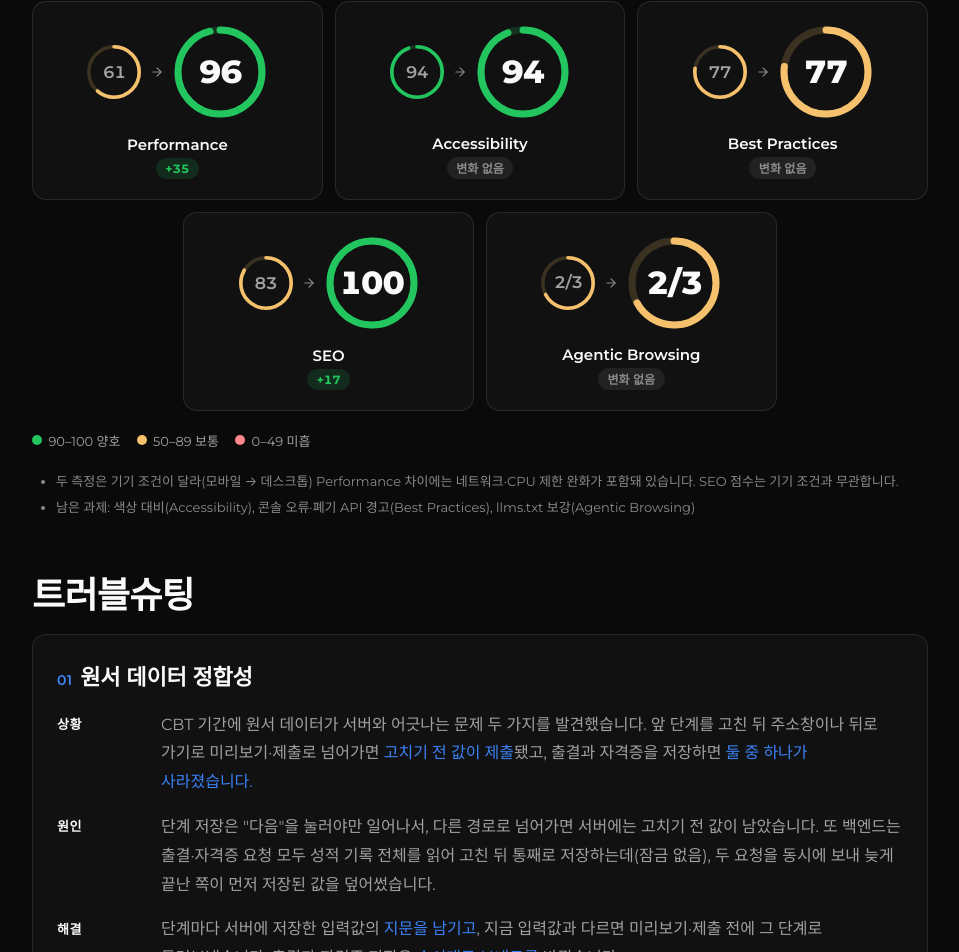
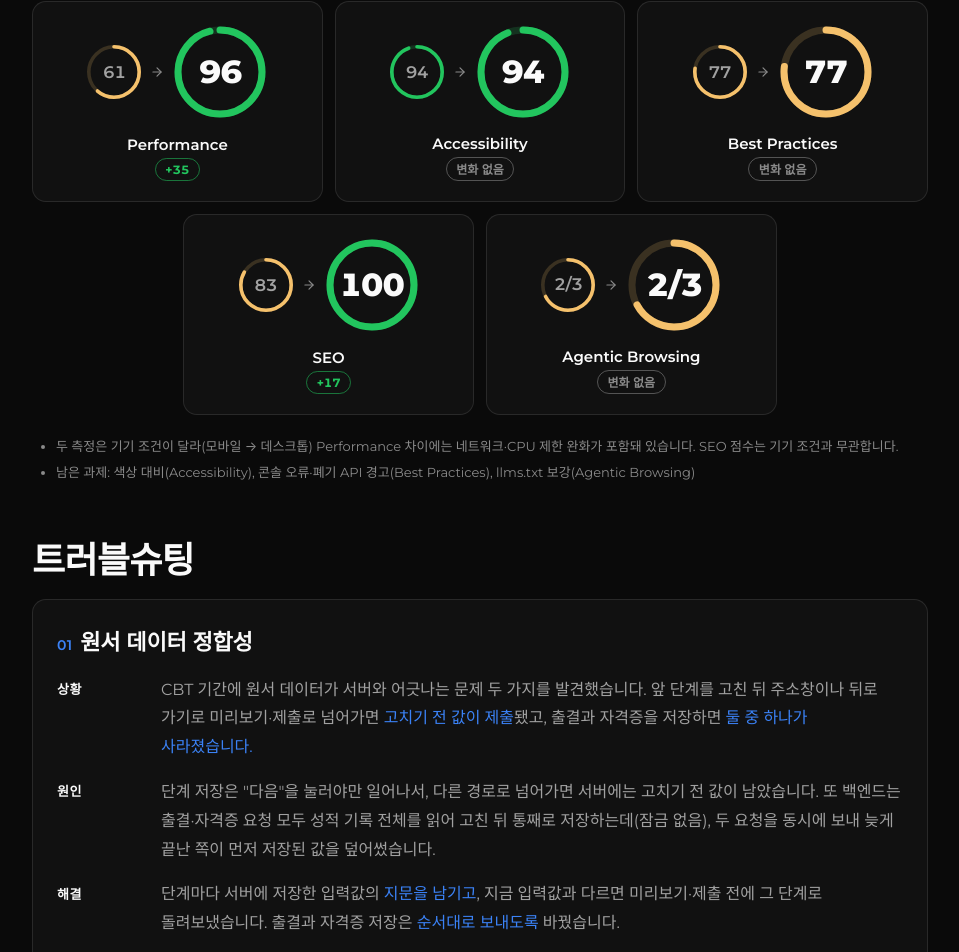
Before and after one commit to JAEJUN090210/Portfolio, a React (Vite) app: page /projects/entry-dsm-frontend in a window 1280 px wide. Shown: the part 3415-4367 px from the top of the page, without its empty margins (160-1119 px from the left). Built offline with nearby package versions, Linux system fonts and the light colour scheme; a web font is replaced by a local one.

Commit message:
점수 카드: 변화 뱃지를 테두리형으로, 점수 구간 범례 제거
- 개선 폭 뱃지(+31 등)의 배경색을 없애고 같은 색 계열 테두리만 남김
- "90–100 양호 / 50–89 보통 / 0–49 미흡" 범례를 모든 카드에서 제거

```diff
--- a/src/components/section/Scorecard.tsx
+++ b/src/components/section/Scorecard.tsx
@@ -25,28 +25,6 @@ const Wrap = styled.div`
   --score-poor: ${({ theme }) => theme.colors.danger};
   display: grid;
   gap: ${({ theme }) => theme.spacing[5]};
-`;
-
-const Legend = styled.div`
-  display: flex;
-  flex-wrap: wrap;
-  align-items: center;
-  gap: ${({ theme }) => theme.spacing[4]};
-  color: ${({ theme }) => theme.colors.textMuted};
-  font-size: 0.8125rem;
-
-  span {
-    display: inline-flex;
-    align-items: center;
-    gap: 0.4rem;
-  }
-
-  i {
-    width: 0.625rem;
-    height: 0.625rem;
-    border-radius: 50%;
-    background: var(--tone);
-  }
 `;
 
 /**
@@ -172,10 +150,12 @@ const Delta = styled.span<{ tone: 'up' | 'flat' }>`
   font-weight: 700;
   font-variant-numeric: tabular-nums;
   color: ${({ theme, tone }) => (tone === 'up' ? theme.colors.success : theme.colors.textSubtle)};
-  background: ${({ theme, tone }) =>
-    tone === 'up'
-      ? `color-mix(in srgb, ${theme.colors.success} 14%, transparent)`
-      : `color-mix(in srgb, ${theme.colors.textSubtle} 14%, transparent)`};
+  background: transparent;
+  border: 1px solid
+    ${({ theme, tone }) =>
+      tone === 'up'
+        ? `color-mix(in srgb, ${theme.colors.success} 55%, transparent)`
+        : `color-mix(in srgb, ${theme.colors.textSubtle} 55%, transparent)`};
 `;
 
 const Conditions = styled.dl`
@@ -312,21 +292,6 @@ export function Scorecard({ data }: { data: ProjectScorecard }) {
         ))}
       </Grid>
 
-      <Legend aria-hidden="true">
-        <span style={{ '--tone': 'var(--score-good)' } as CSSProperties}>
-          <i />
-          90–100 양호
-        </span>
-        <span style={{ '--tone': 'var(--score-average)' } as CSSProperties}>
-          <i />
-          50–89 보통
-        </span>
-        <span style={{ '--tone': 'var(--score-poor)' } as CSSProperties}>
-          <i />
-          0–49 미흡
-        </span>
-      </Legend>
-
       <table id={tableId} className="sr-only">
         <caption>{data.title} 점수표</caption>
         <thead>
```
